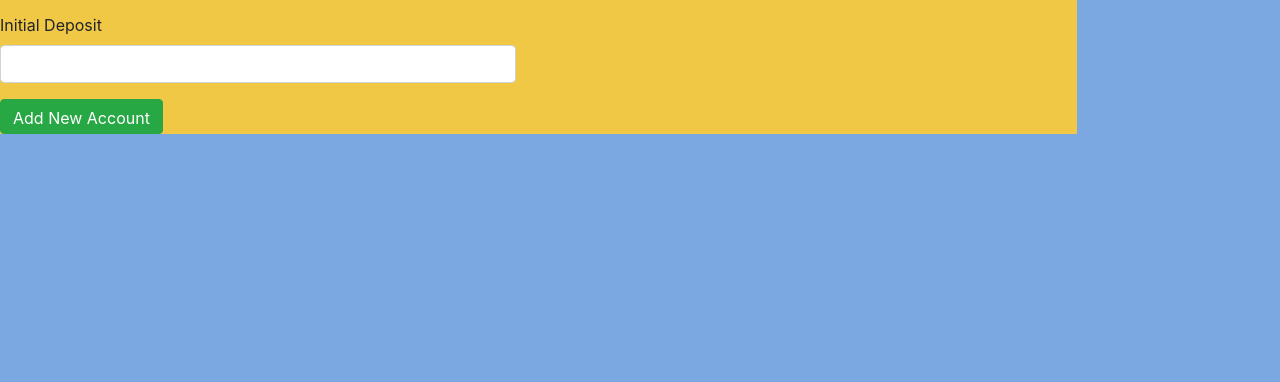
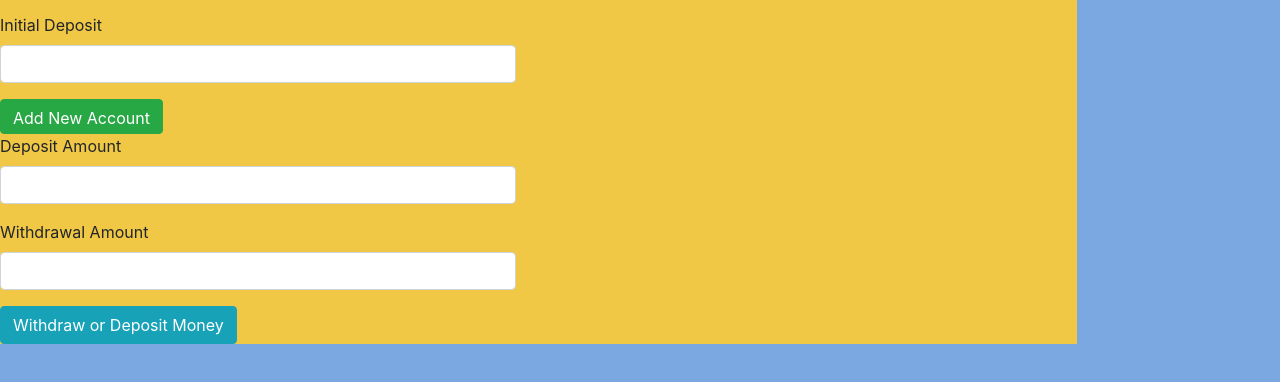
Before and after one commit to annieyshin/mario-bank, a plain HTML site: page INDEX.html in a window 1280 px wide. Shown: the part 388-770 px from the top of the page. Drawn offline with nearby package versions, Linux system fonts and the light colour scheme.

Commit message:
added Js to display withdrawal and deposit forms

```diff
--- a/INDEX.html
+++ b/INDEX.html
@@ -36,8 +36,24 @@
                     </div>
 
                     <button type="submit" class="btn btn-success" id="BTNaddAccountID">Add New Account</button>
-                </div>
-                <div class="col-md-5">
+
+        <div id="endResultDIV">
+            <div id="wrapperDepositDisplayID">
+              <div class="form-group">
+                <label for="new-info">Deposit Amount</label>
+                <input type="number" class="form-control" id="DepositDisplayID">
+              </div>
+            </div>
+            <div id="wrapperWithdrawalDisplayID"
+              <div class="form-group">
+                <label for="new-city">Withdrawal Amount</label>
+                <input type="number" class="form-control" id="WithdrawalDisplayID">
+              </div>
+
+              <button type="submit" class="btn btn-info" id="BTNfinalSubmitID">Withdraw or Deposit Money</button>
+          </div>
+        </div>
+      <div class="col-md-5">
                   <div id="ShowMeTheMoneyID">
                    <h2>Current Balance:</h2>
                     <ul id="LISTnewMoneyID">
--- a/css/styles.css
+++ b/css/styles.css
@@ -32,3 +32,7 @@ margin: 4px;
 #BTNaddAccountID {
   padding-bottom: 3px;
 }
+
+/*#endResultDIV {
+  display: none;
+}*/
--- a/js/scripts.js
+++ b/js/scripts.js
@@ -24,16 +24,18 @@ $(document).ready(function() {
     event.preventDefault();
     var fullNameVAR = $("input#FullyNameID").val();
     var startMoneyVAR = parseInt($("input#MoneyFormID").val());
+    $("endResultDIV").show();
+    var depositMoneyVAR = parseInt($("input#DepositDisplayID").val());
+    var withdrawalMoneyVAR = parseInt($("input#WithdrawalDisplayID").val());
     var newClientVAR = new oneObject(fullNameVAR, startMoneyVAR)
     console.log("beep");
     // $("#wrapperFullyNameID").each(function() {
     newClientVAR.array.push(newClientVAR);
 
       $("ul#LISTnewMoneyID").append("<li><span class='contact'>" + newClientVAR.fullestNamePROTOTYPE() + "</span></li>");
-      console.log(newClientVAR);
       $("ul#LISTnewMoneyID").append("<li>" + newClientVAR.initialBalancePROTOTYPE() + "</li>");
   });
-
+console.log("woof");
 
 
   });
```
